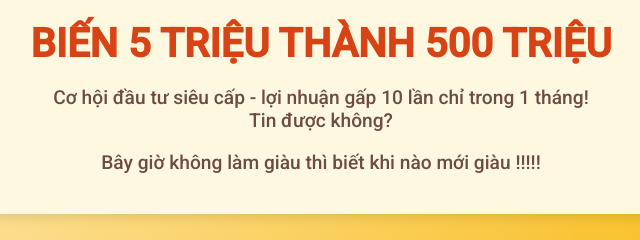
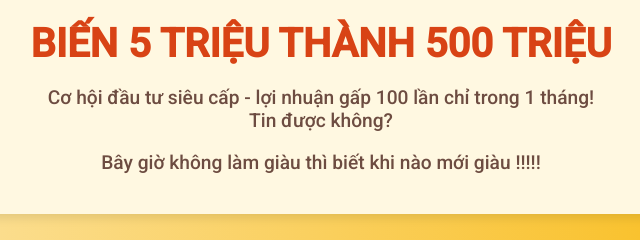
Before and after one commit to PhuVinhDinh/stock-web-demo, a plain HTML site: page index.html in a window 1280 px wide. Shown: the top 240 px of the page, 319-959 px from the left. Drawn offline with Linux system fonts and the light colour scheme; files whose address does not match are found by name.

Commit message:
Update index.html

```diff
--- a/index.html
+++ b/index.html
@@ -114,7 +114,7 @@
 <body>
   <header>
     <h1>BIẾN 5 TRIỆU THÀNH 500 TRIỆU</h1>
-    <p class="subheading">Cơ hội đầu tư siêu cấp - lợi nhuận gấp 10 lần chỉ trong 1 tháng! <br/> Tin được không?</p>
+    <p class="subheading">Cơ hội đầu tư siêu cấp - lợi nhuận gấp 100 lần chỉ trong 1 tháng! <br/> Tin được không?</p>
     <p class="subheading">Bây giờ không làm giàu thì biết khi nào mới giàu !!!!!</p>
   </header>
 
```
